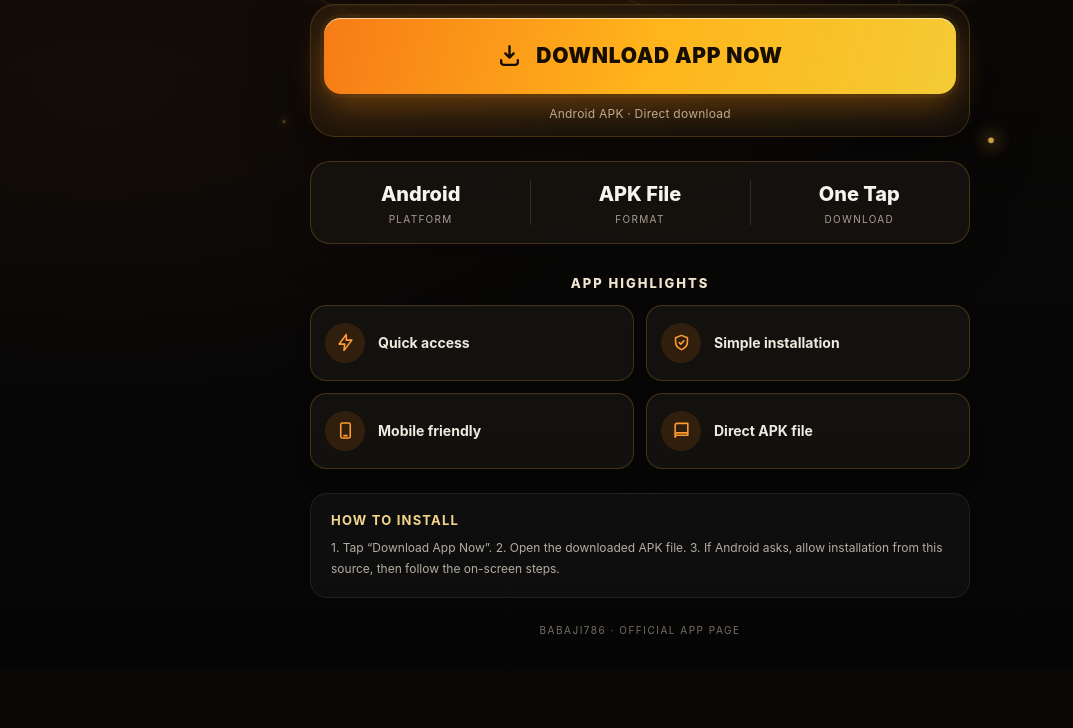
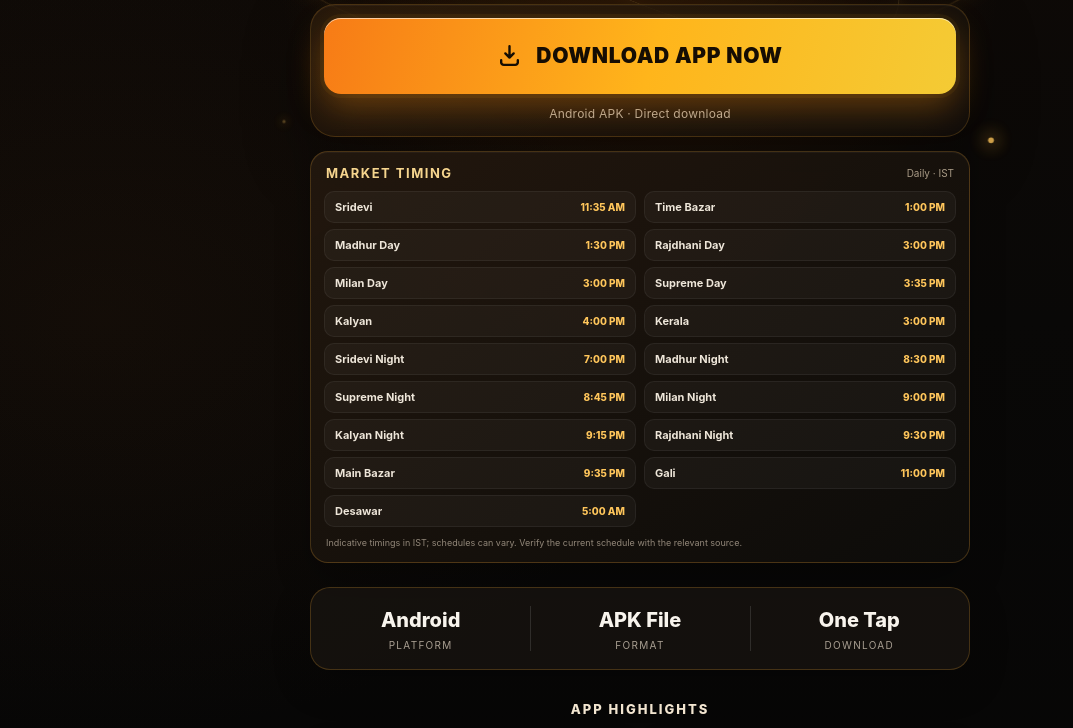
Before and after one commit to ashoksahani7082/babaji786, a plain HTML site: page index.html in a window 1280 px wide. Shown: the part 524-1252 px from the top of the page, without its empty margins (0-1073 px from the left). Before the commit the page ends 1194 px from the top, so only its background shows below. Drawn offline with Linux system fonts and the light colour scheme.

Commit message:
Add compact market timing board below download button

```diff
--- a/index.html
+++ b/index.html
@@ -158,6 +158,23 @@
     .download:focus-visible { outline: 3px solid #fff; outline-offset: 4px; }
     .download svg { width: 25px; height: 25px; flex: 0 0 auto; }
     .safe-note { margin: 12px 0 2px; color: #b9ad9d; font-size: 12px; letter-spacing: .02em; }
+
+    .market-board {
+      max-width: 660px; margin: 14px auto 0; padding: 13px;
+      border: 1px solid rgba(235,164,54,.24); border-radius: 18px;
+      background: linear-gradient(145deg,rgba(35,24,14,.94),rgba(13,12,10,.96));
+      box-shadow: 0 14px 34px rgba(0,0,0,.28), inset 0 1px rgba(255,255,255,.035);
+      text-align: left;
+    }
+    .market-heading { display:flex; align-items:center; justify-content:space-between; gap:10px; margin:0 2px 10px; }
+    .market-heading h2 { margin:0; color:#f6d58e; font-size:13px; letter-spacing:1.5px; text-transform:uppercase; }
+    .market-heading span { color:#a99b86; font-size:10px; }
+    .market-grid { display:grid; grid-template-columns:repeat(2,minmax(0,1fr)); gap:6px 8px; }
+    .market-item { min-width:0; display:flex; justify-content:space-between; align-items:center; gap:7px; padding:8px 10px; border:1px solid rgba(255,255,255,.055); border-radius:10px; background:rgba(255,255,255,.035); }
+    .market-item b { overflow:hidden; color:#eee6d9; font-size:11px; font-weight:700; text-overflow:ellipsis; white-space:nowrap; }
+    .market-item time { flex:0 0 auto; color:#ffc65b; font-size:10px; font-weight:800; white-space:nowrap; }
+    .market-note { margin:9px 2px 0; color:#928779; font-size:9px; line-height:1.45; }
+
     .details {
       max-width: 660px; margin: 24px auto 0; display: grid;
       grid-template-columns: repeat(3, 1fr); overflow: hidden;
@@ -211,6 +228,13 @@
       .download { min-height: 58px; border-radius: 14px; }
       .download-card { padding: 7px; }
       .safe-note { margin-top: 7px; font-size: 10px; }
+      .market-board { margin-top: 10px; padding: 9px; border-radius: 14px; }
+      .market-heading { margin-bottom: 7px; }
+      .market-heading h2 { font-size: 11px; }
+      .market-item { padding: 7px 8px; border-radius: 8px; }
+      .market-item b { font-size: 10px; }
+      .market-item time { font-size: 9px; }
+      .market-note { font-size: 8px; margin-top: 7px; }
       .details { margin-top: 12px; border-radius: 14px; }
       .detail { padding: 12px 5px 10px; }
       .detail span { font-size: 9px; letter-spacing: .8px; }
@@ -274,6 +298,30 @@
       <p class="safe-note">Android APK · Direct download</p>
     </section>
 
+    <section class="market-board" aria-label="Market timings">
+      <div class="market-heading"><h2>Market Timing</h2><span>Daily · IST</span></div>
+      <div class="market-grid">
+        <div class="market-item"><b>Sridevi</b><time>11:35 AM</time></div>
+        <div class="market-item"><b>Time Bazar</b><time>1:00 PM</time></div>
+        <div class="market-item"><b>Madhur Day</b><time>1:30 PM</time></div>
+        <div class="market-item"><b>Rajdhani Day</b><time>3:00 PM</time></div>
+        <div class="market-item"><b>Milan Day</b><time>3:00 PM</time></div>
+        <div class="market-item"><b>Supreme Day</b><time>3:35 PM</time></div>
+        <div class="market-item"><b>Kalyan</b><time>4:00 PM</time></div>
+        <div class="market-item"><b>Kerala</b><time>3:00 PM</time></div>
+        <div class="market-item"><b>Sridevi Night</b><time>7:00 PM</time></div>
+        <div class="market-item"><b>Madhur Night</b><time>8:30 PM</time></div>
+        <div class="market-item"><b>Supreme Night</b><time>8:45 PM</time></div>
+        <div class="market-item"><b>Milan Night</b><time>9:00 PM</time></div>
+        <div class="market-item"><b>Kalyan Night</b><time>9:15 PM</time></div>
+        <div class="market-item"><b>Rajdhani Night</b><time>9:30 PM</time></div>
+        <div class="market-item"><b>Main Bazar</b><time>9:35 PM</time></div>
+        <div class="market-item"><b>Gali</b><time>11:00 PM</time></div>
+        <div class="market-item"><b>Desawar</b><time>5:00 AM</time></div>
+      </div>
+      <p class="market-note">Indicative timings in IST; schedules can vary. Verify the current schedule with the relevant source.</p>
+    </section>
+
     <section class="details" aria-label="App information">
       <div class="detail"><strong>Android</strong><span>Platform</span></div>
       <div class="detail"><strong>APK File</strong><span>Format</span></div>
```
